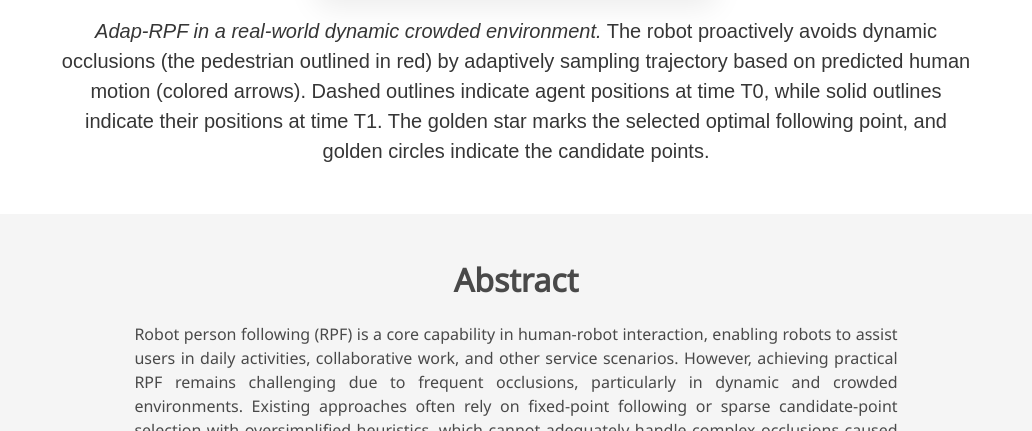
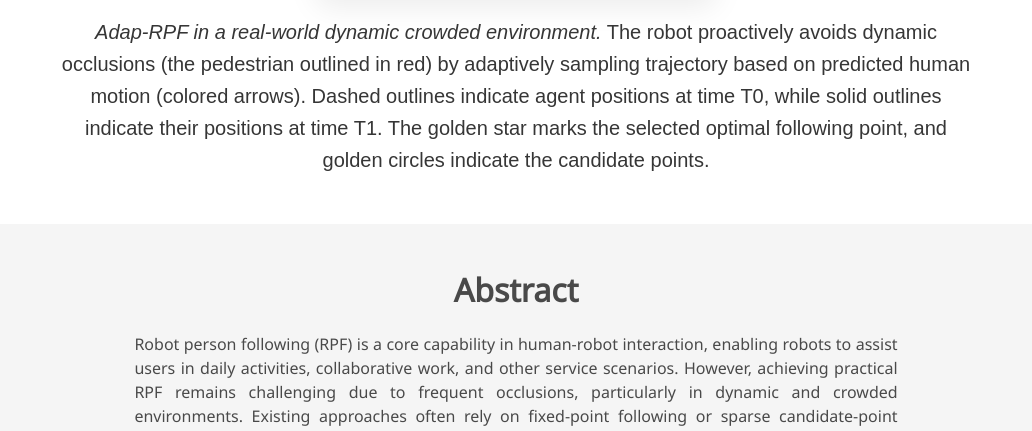
Before and after one commit to Adap-RPF/Adap-RPF.github.io, a plain HTML site: page index.html in a window 1280 px wide. Shown: the part 669-1100 px from the top of the page, without its empty margins (124-1156 px from the left). Drawn offline with nearby package versions, Linux system fonts and the light colour scheme; some icons are missing; files whose address does not match are found by name; a web font is replaced by a local one.

Commit message:
Update Adap-RPF

```diff
--- a/index.html
+++ b/index.html
@@ -155,7 +155,7 @@
       <figure class="has-text-centered" style="margin-top:1rem;">
         <img src="static/images/figure1.png" alt="Adap-RPF teaser figure"
              style="max-width:100%;height:auto;border-radius:12px;box-shadow:0 10px 30px rgba(0,0,0,.08);" />
-        <figcaption class="is-size-5" style="margin-top:0.75rem;color:#363636;">
+        <figcaption class="is-size-5" style="margin-top:0.75rem;color:#363636;line-height:1.6;">
           <em>Adap-RPF in a real-world dynamic crowded environment.</em>
           The robot proactively avoids dynamic occlusions (the pedestrian outlined
           in red) by adaptively sampling trajectory based on predicted human motion
```
